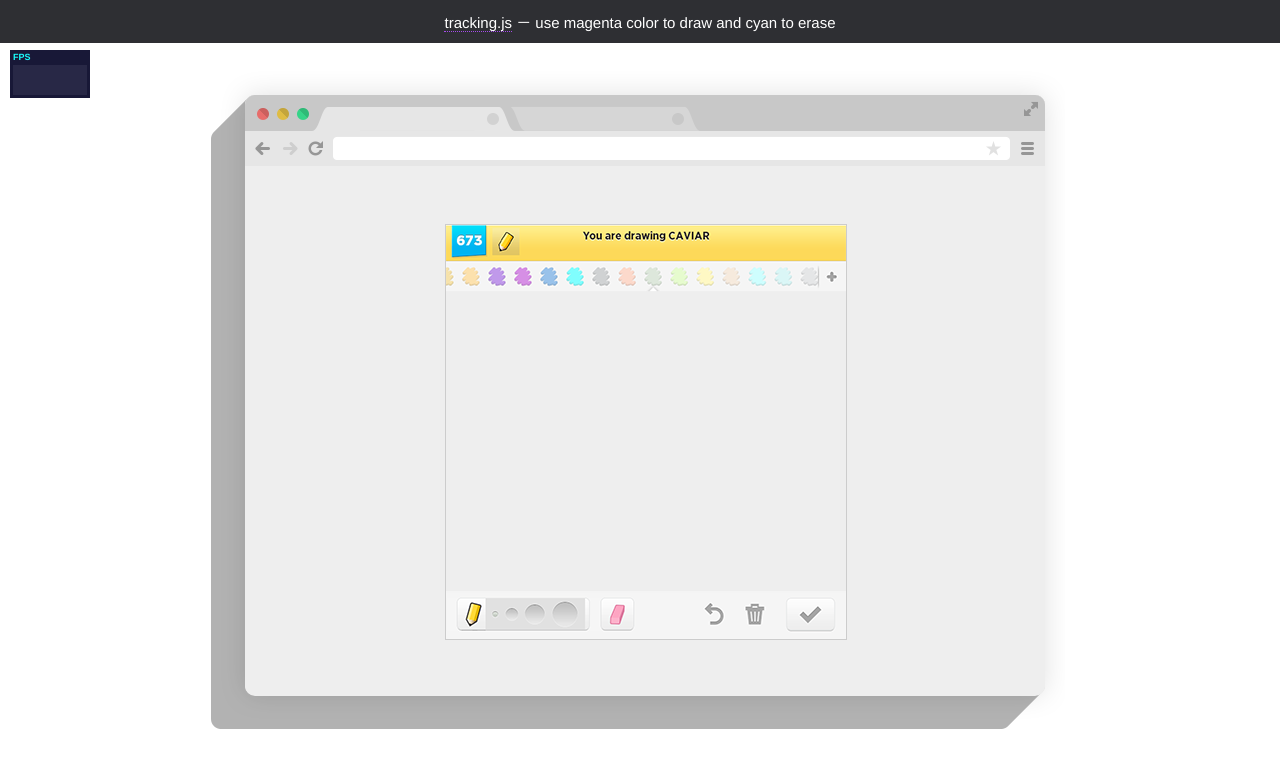
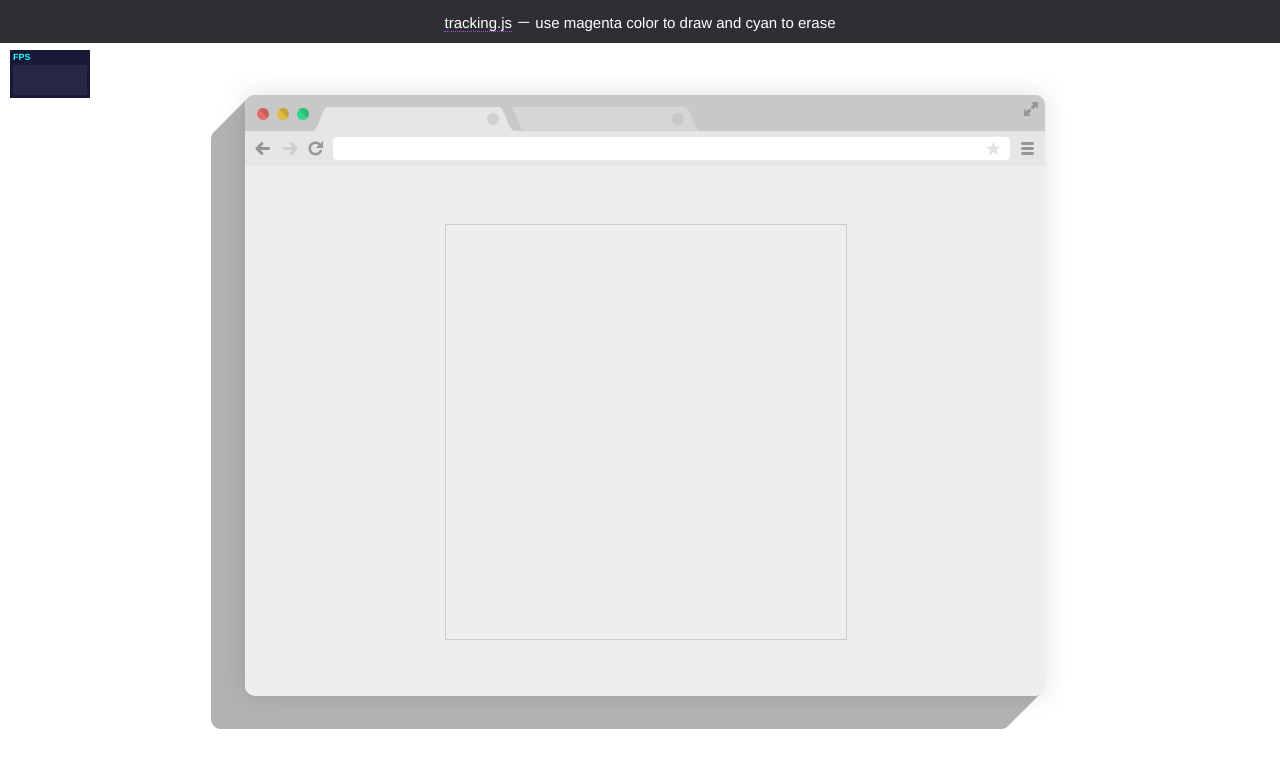
Before and after one commit to pem5134/HackPrinceton, a website: page tracking.js-master/examples/color_draw_something.html in a window 1280 px wide. Drawn offline with Linux system fonts and the light colour scheme.

Commit message:
edited file color draw something

```diff
--- a/tracking.js-master/examples/color_draw_something.html
+++ b/tracking.js-master/examples/color_draw_something.html
@@ -18,7 +18,7 @@
       padding-top: 66px;
     }
     .draw-frame {
-      background: url(assets/draw_frame.png);
+
       width: 400px;
       height: 414px;
       border: 1px solid #ccc;
```
